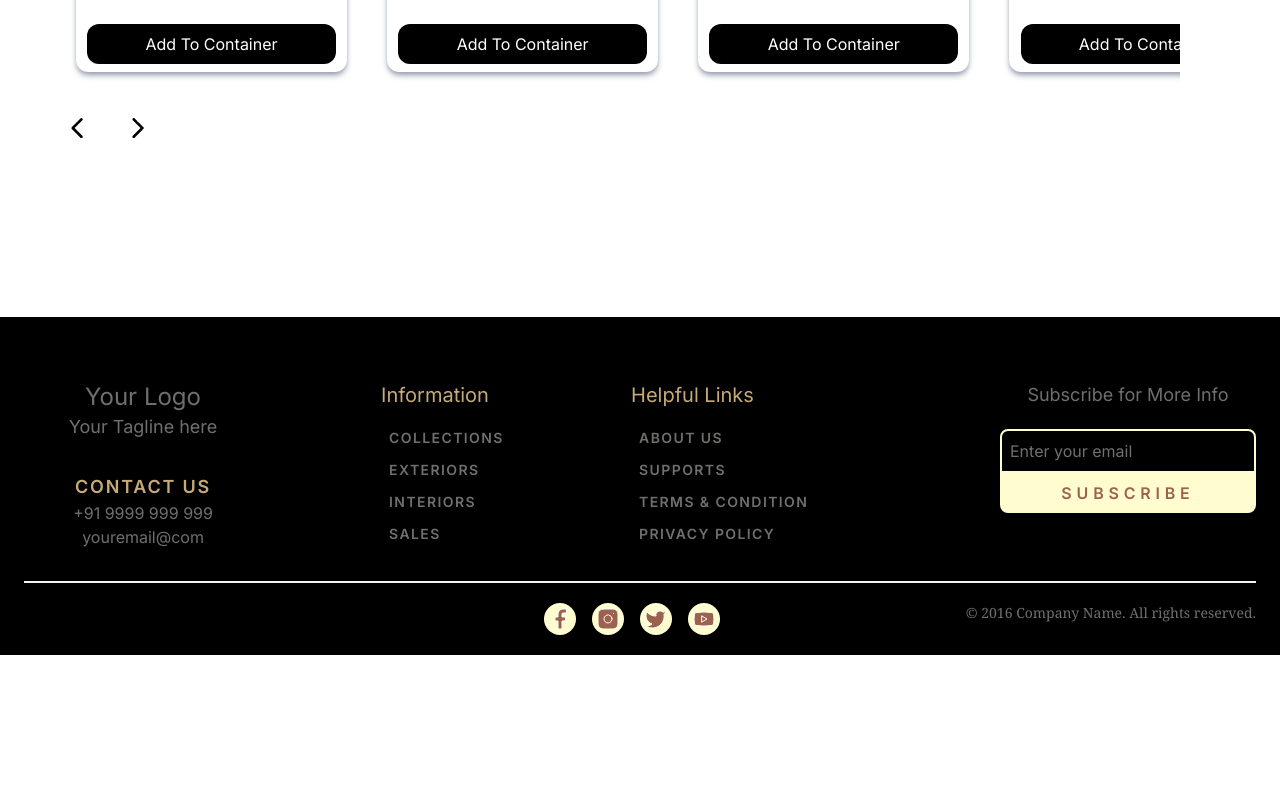
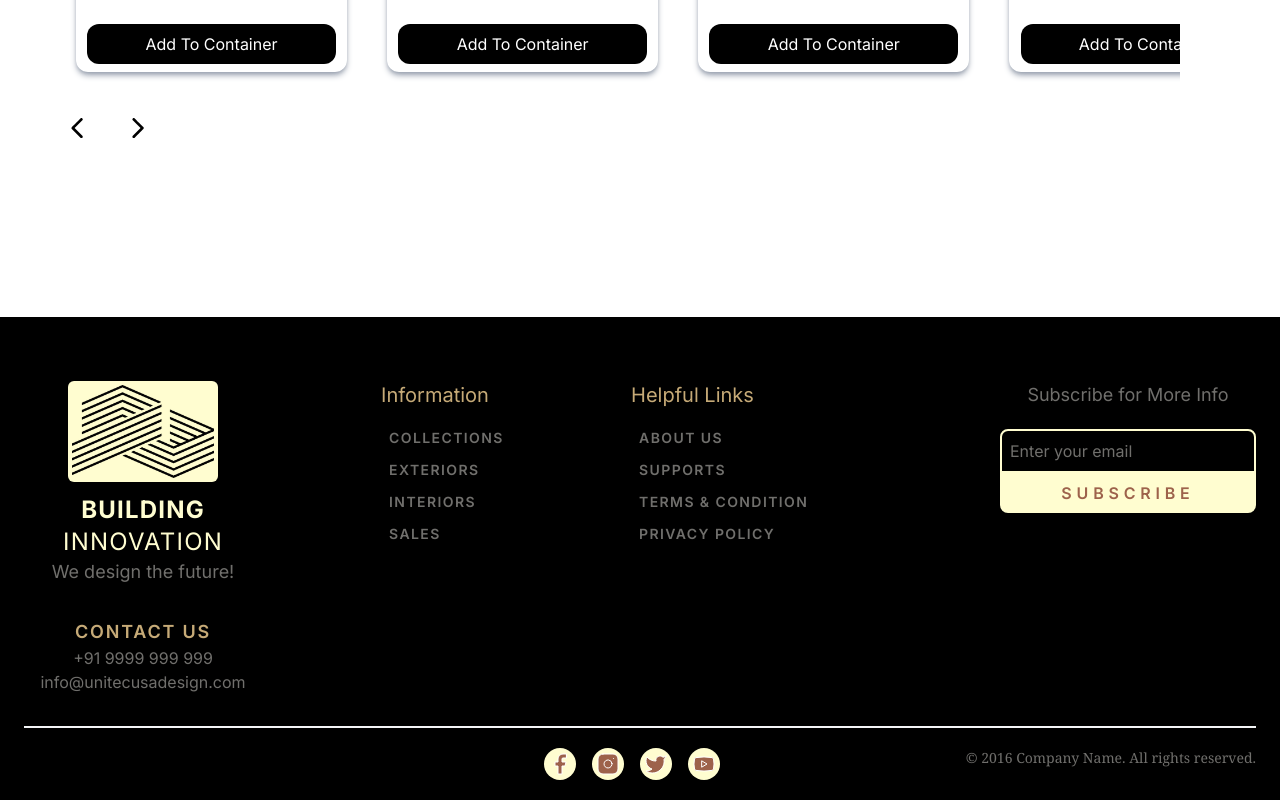
Before and after one commit to Pablodd1/BIwebsite, a Next.js app: page / in a window 1280 px wide. Shown: the part 4390-5190 px from the top of the page. Before the commit the page ends 5045 px from the top, so only its background shows below. Built offline with nearby package versions, Linux system fonts and the light colour scheme.

Commit message:
add logo to footer

```diff
--- a/components/footer/links.json
+++ b/components/footer/links.json
@@ -1,11 +1,11 @@
 {
   "logo": {
-    "text": "Your Logo",
-    "tagline": "Your Tagline here"
+    "text": "Building Innovation",
+    "tagline": "We design the future!"
   },
   "contact": {
     "phone": "+91 9999 999 999",
-    "email": "youremail@com"
+    "email": "info@unitecusadesign.com"
   },
   "information": [
     {
--- a/components/footer/main.js
+++ b/components/footer/main.js
@@ -1,6 +1,7 @@
 import Link from 'next/link';
 import navData from './links.json';
 import { Facebook, Instagram, Twitter, Youtube } from "lucide-react";
+import Logo from 'My_UI/logo';
 
 const socials = [
     { Icon: Facebook, label: "Facebook" },
@@ -16,8 +17,9 @@ const Footer = () => {
                 <section className=' grid grid-cols-1 sm:grid-cols-2 md:grid-cols-3 lg:grid-cols-[1fr_0.7fr_0.75fr_1fr] gap-y-16 lg:gap-y-2' >
                     <article className='lg:w-2/3 sm:col-span-2 md:col-span-3 lg:col-span-1' >
                         {/* Logo Section */}
-                        <div className="text-center mb-8">
-                            <h1 className=" text-2xl">{navData.logo.text}</h1>
+                        <div className="text-center mb-8 w-fit mx-auto ">
+                            <Logo size={150} className="mx-auto bg-primary p-1 mb-3 rounded-md" />
+                            <h1 className=" text-2xl uppercase tracking-wider text-primary first-line:font-bold">{navData.logo.text}</h1>
                             <p className="text-lg">{navData.logo.tagline}</p>
                         </div>
 
--- a/components/logo.jsx
+++ b/components/logo.jsx
@@ -1,4 +1,4 @@
 import Image from "next/image";
 
-const Logo = ({ size = 250 }) => <Image src={'/logo.png'} alt='Builiding innovation logo' className='' width={size} height={Number(size) * 250 / 163} />
+const Logo = ({ size = 250, className }) => <Image src={'/logo.png'} alt='Builiding innovation logo' className={className} width={size} height={Number(size) * 250 / 163} />
 export default Logo;
```
Also changed, not shown: app/Logo Building fit -text.png (added).
